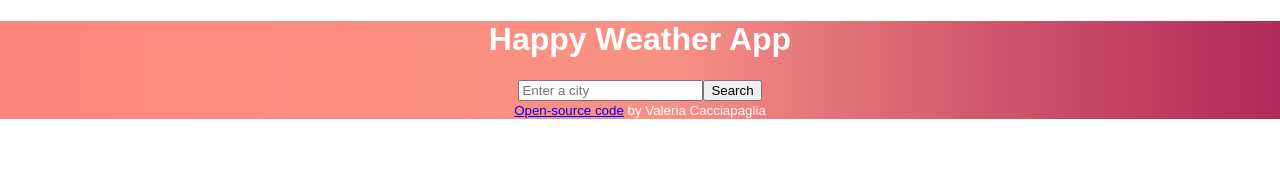
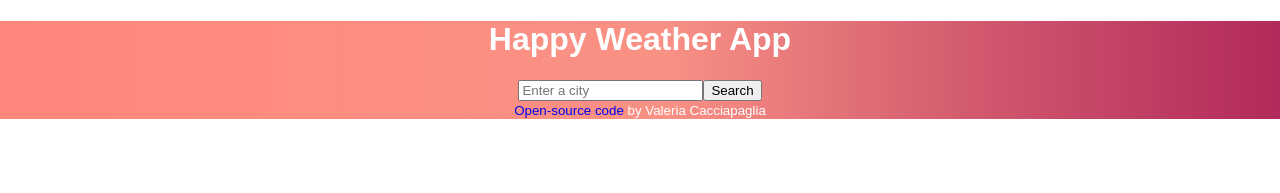
Before and after one commit to Val-netizen/weather-react, a React (Create React App) app: page / in a window 1280 px wide. Shown: the top 193 px of the page. Built offline with nearby package versions, Linux system fonts and the light colour scheme.

Commit message:
imported footer.css into footer.js

```diff
--- /dev/null
+++ b/src/Footer.css
@@ -0,0 +1,3 @@
+a {
+    text-decoration: none;
+}
--- a/src/Footer.js
+++ b/src/Footer.js
@@ -1,4 +1,5 @@
 import React from "react";
+import "./Footer.css";
 
 export default function Footer(){
     return (
```
